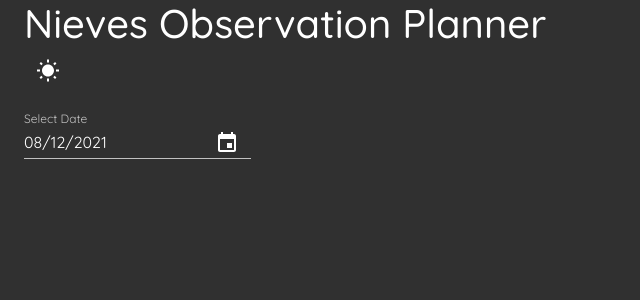
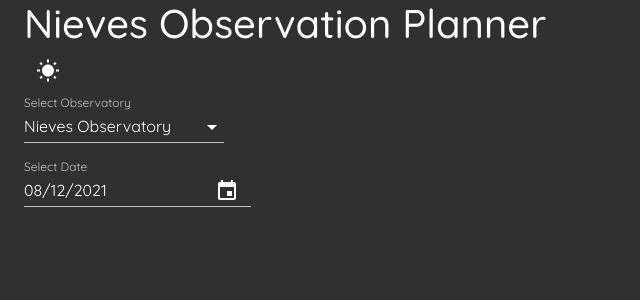
Before and after one commit to littleplato/nieves-observer, a React (Create React App) app in the folder client/: page / in a window 1280 px wide. Shown: the top 300 px of the page, without its empty margins (0-640 px from the left). Built offline with nearby package versions, Linux system fonts and the light colour scheme.

Commit message:
feat: 🎸 Add location selection functionality

```diff
--- a/client/src/App.js
+++ b/client/src/App.js
@@ -2,11 +2,12 @@ import { useState } from "react";
 import { ThemeProvider, CssBaseline } from "@material-ui/core";
 import { createTheme } from "@material-ui/core/styles";
 import Typography from "@material-ui/core/Typography";
-import Calendar from "./components/Calendar";
 import Container from "@material-ui/core/Container";
 import IconButton from "@material-ui/core/IconButton";
 import WbSunnyIcon from "@material-ui/icons/WbSunny";
 import NightsStayIcon from "@material-ui/icons/NightsStay";
+import Calendar from "./components/Calendar";
+import Location from "./components/Location";
 
 function App() {
   const [darkMode, setDarkMode] = useState(true);
@@ -38,6 +39,7 @@ function App() {
         <IconButton onClick={() => setDarkMode(!darkMode)}>
           {darkMode === true ? <WbSunnyIcon /> : <NightsStayIcon />}
         </IconButton>
+        <Location locationSelection={(data) => console.log(data)} />
         <Calendar
           dateSelection={(data) =>
             setObservatoryPosition({ ...observatoryPosition, time: data })
--- /dev/null
+++ b/client/src/components/Location.js
@@ -0,0 +1,49 @@
+import React, { useState } from "react";
+import { makeStyles } from "@material-ui/core/styles";
+import FormControl from "@material-ui/core/FormControl";
+import Select from "@material-ui/core/Select";
+import InputLabel from "@material-ui/core/InputLabel";
+import MenuItem from "@material-ui/core/MenuItem";
+
+const useStyles = makeStyles((theme) => ({
+  formControl: {
+    minWidth: 200,
+  },
+}));
+
+const observatoryLocations = {
+  NO: {
+    longitude: "33.5573234",
+    latitude: "-117.7362203",
+  },
+  LCRO: {
+    longitude: "-70.6930943",
+    latitude: "-29.0180789",
+  },
+};
+
+export default function Location(props) {
+  const classes = useStyles();
+  const [location, setLocation] = useState("NO");
+
+  const handleChange = (event) => {
+    setLocation(event.target.value);
+    props.locationSelection(
+      event.target.value === "LCRO"
+        ? observatoryLocations.LCRO
+        : observatoryLocations.NO
+    );
+  };
+
+  return (
+    <div>
+      <FormControl className={classes.formControl}>
+        <InputLabel>Select Observatory</InputLabel>
+        <Select value={location} onChange={handleChange}>
+          <MenuItem value={"NO"}>Nieves Observatory</MenuItem>
+          <MenuItem value={"LCRO"}>LCRO</MenuItem>
+        </Select>
+      </FormControl>
+    </div>
+  );
+}
```
